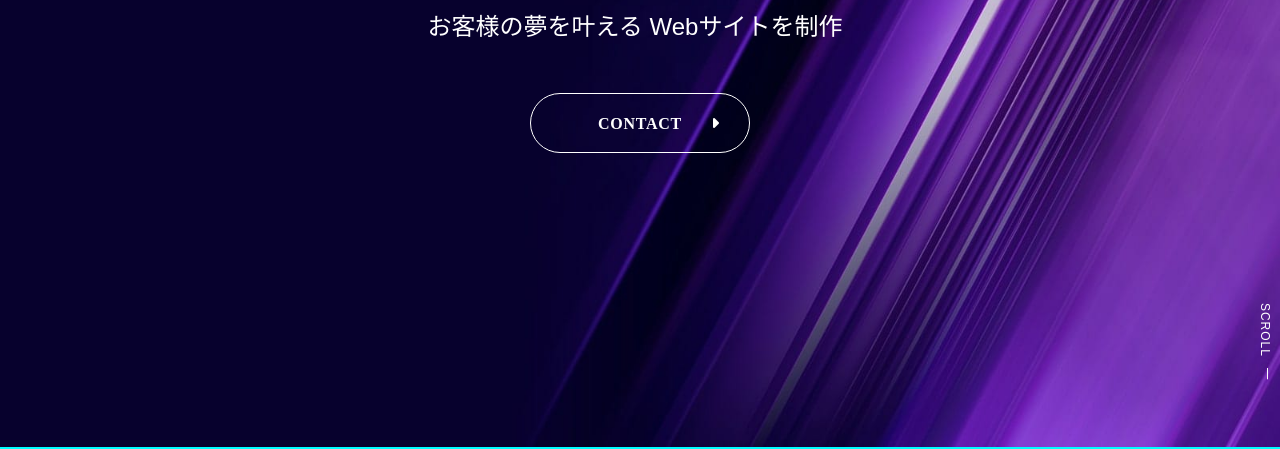
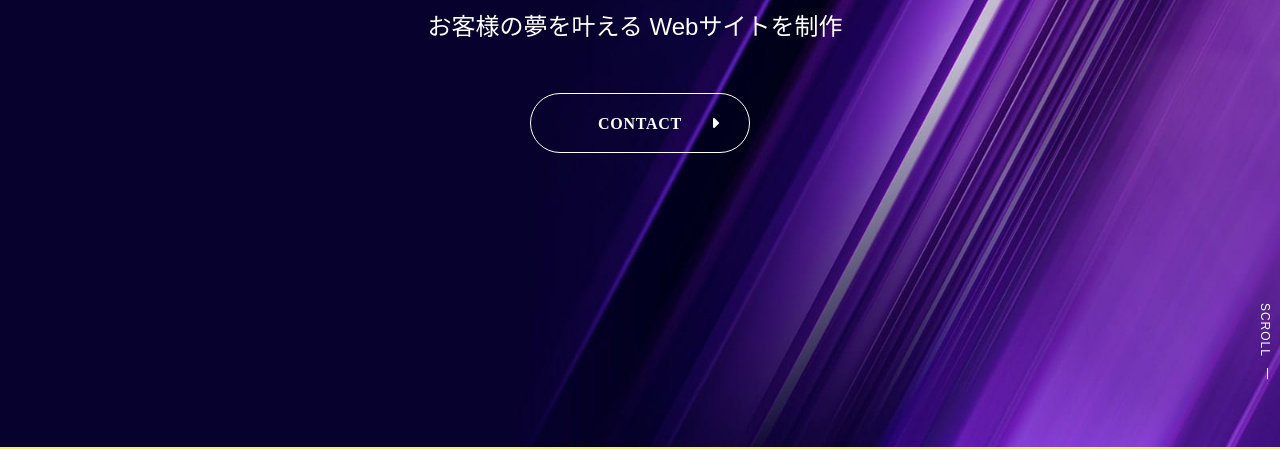
Before and after one commit to takunagai/git_training, a website with bundled scripts: page food.html in a window 1280 px wide. Shown: the part 353-802 px from the top of the page. Built offline with nearby package versions, Linux system fonts and the light colour scheme.

Commit message:
背景色を黄色に変更

```diff
--- a/food.html
+++ b/food.html
@@ -36,7 +36,7 @@
     <script src="https://code.jquery.com/jquery-3.5.1.js"></script>
     <script defer type="text/javascript" src="./assets/js/script.js"></script>
   </head>
-  <body class="nagataku" style="background-color: aqua;">
+  <body class="nagataku" style="background-color: yellow;">
     <!-- ヘッダー（ロゴとメインビジュアル） -->
     <header class="header">
       <div class="header__inner">
```
